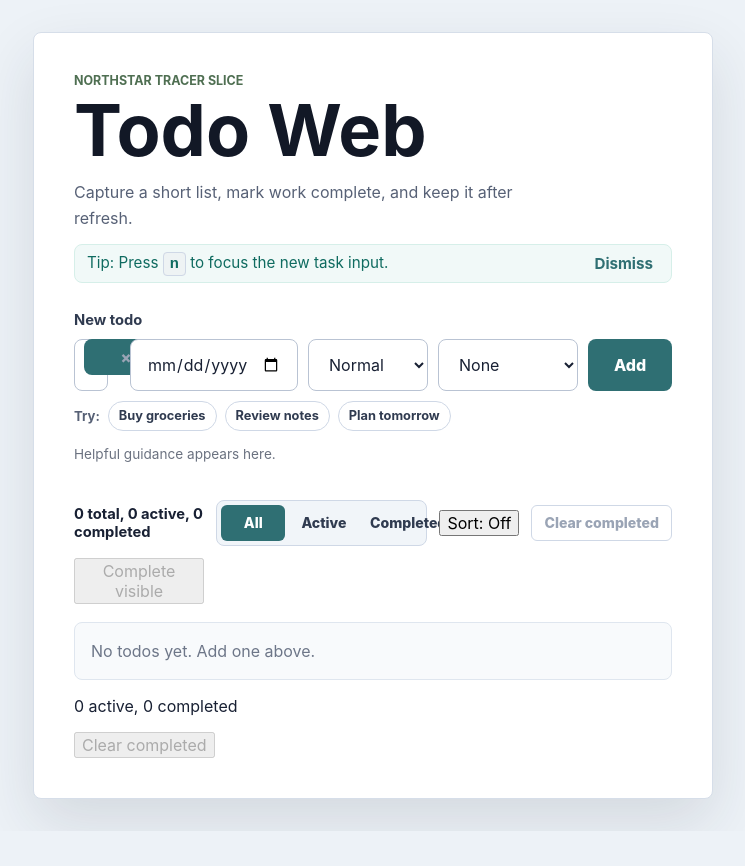
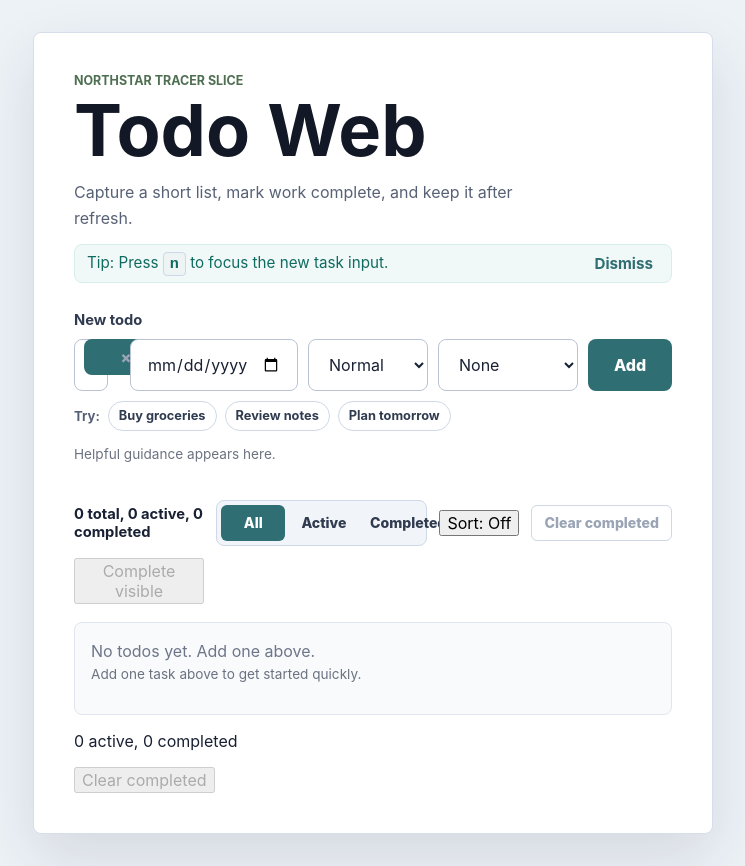
Before and after one commit to paulpai0412/northstar-todo-web, a React (Vite) app: page / in a window 1280 px wide. Shown: the whole page, without its empty margins (267-1012 px from the left). Before the commit the page ends 831 px from the top, so only its background shows below. Built offline with nearby package versions, Linux system fonts and the light colour scheme.

Commit message:
feat: add empty-state secondary helper line

```diff
--- a/src/main.tsx
+++ b/src/main.tsx
@@ -345,7 +345,10 @@ function App() {
 
         <ul className="todo-list" aria-label="Todo list">
           {renderedTodos.length === 0 ? (
-            <li className="empty-state">{emptyStateMessage}</li>
+            <li className="empty-state">
+              {emptyStateMessage}
+              <p className="ui-helper-text">Add one task above to get started quickly.</p>
+            </li>
           ) : (
             renderedTodos.map((todo) => {
               const overdue = isTodoOverdue(todo);
```
Also changed, not shown: 1 other file (tests, documents, lock files or other folders).
